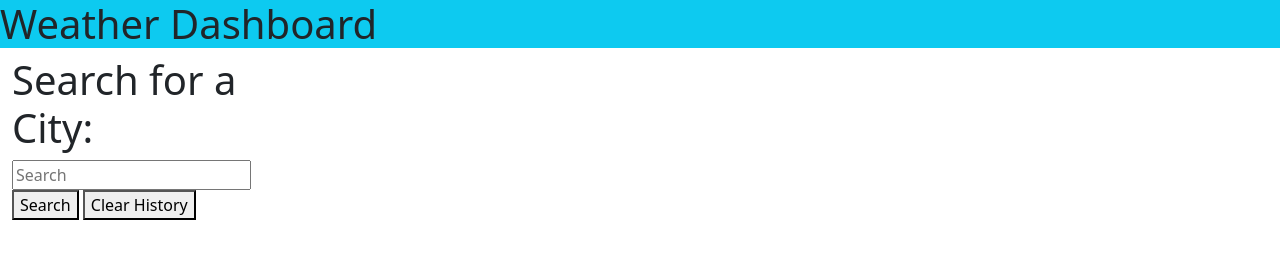
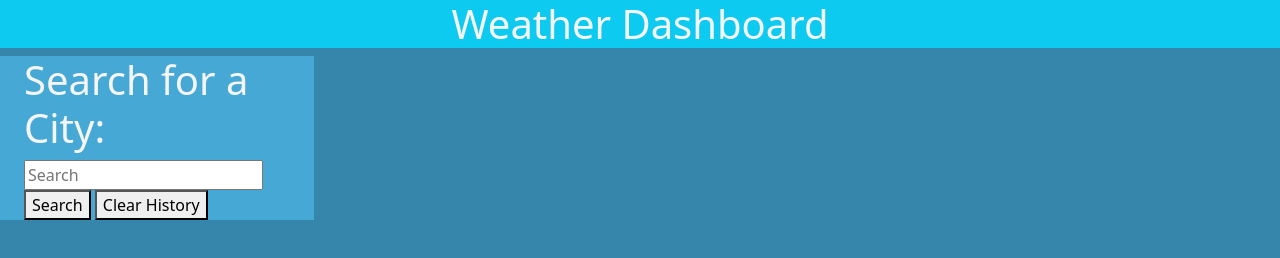
Before and after one commit to zainuabidin/browse-weather, a plain HTML site: page index.html in a window 1280 px wide. Drawn offline with nearby package versions, Linux system fonts and the light colour scheme.

```diff
--- a/index.html
+++ b/index.html
@@ -18,9 +18,9 @@
   <body>
     <!-- Header -->
     <header class="bg-info">
-      <h1>Weather Dashboard</h1>
+      <h1 class="col-md-12">Weather Dashboard</h1>
     </header>
-
+    <div class="row wrapper">
     <aside class="col-md-3">
       <!-- Search bar -->
       <div class="container">
@@ -33,6 +33,14 @@
         </form>
       </div>
     </aside>
+    </div>
+
+
+
+
+
+
+
 
     <!-- Bootstrap Bundle with Popper -->
     <script
--- a/style.css
+++ b/style.css
@@ -0,0 +1,29 @@
+
+
+body {
+    color: whitesmoke;
+    background-color:
+    #3686AB;
+}
+
+header {
+    text-align: center;
+
+}
+
+
+
+aside {
+    background-color: #46A8D4  ;
+
+
+}
+
+
+
+
+.card {
+    display: inline-block;
+    width: 100%;
+    border-radius: 15px;
+}
```
